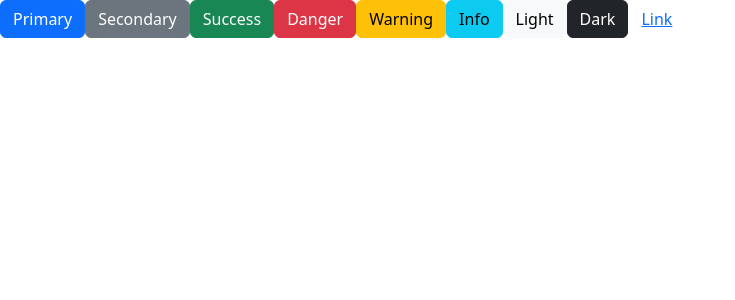
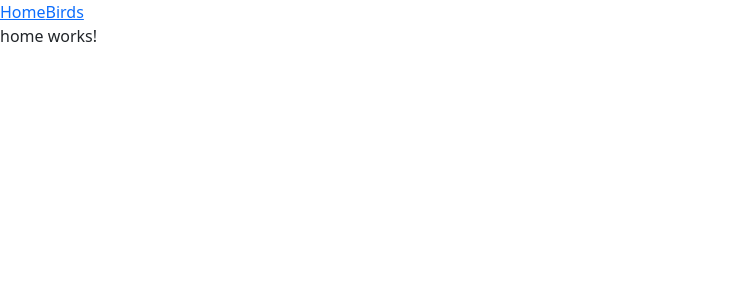
Before and after one commit to Azurba/Nature, an Angular app: page /home in a window 1280 px wide. Before the commit this address led to /. Shown: the top 300 px of the page, without its empty margins (0-735 px from the left). Built offline with nearby package versions, Linux system fonts and the light colour scheme.

Commit message:
add home and birds page

```diff
--- /dev/null
+++ b/src/app/Pages/birds/birds.component.html
@@ -0,0 +1 @@
+<p>birds works!</p>
--- /dev/null
+++ b/src/app/Pages/home/home.component.html
@@ -0,0 +1 @@
+<p>home works!</p>
--- a/src/app/app-routing.module.ts
+++ b/src/app/app-routing.module.ts
@@ -1,7 +1,13 @@
 import { NgModule } from '@angular/core';
 import { RouterModule, Routes } from '@angular/router';
+import { HomeComponent } from './Pages/home/home.component';
+import { BirdsComponent } from './Pages/birds/birds.component';
 
-const routes: Routes = [];
+const routes: Routes = [
+  {path: 'home', component: HomeComponent},
+  {path: '', redirectTo: 'home', pathMatch: 'full'}, //make the 'home' the default path
+  {path: 'birds', component: BirdsComponent}
+];
 
 @NgModule({
   imports: [RouterModule.forRoot(routes)],
--- a/src/app/app.component.html
+++ b/src/app/app.component.html
@@ -1,10 +1,5 @@
-<button type="button" class="btn btn-primary">Primary</button>
-<button type="button" class="btn btn-secondary">Secondary</button>
-<button type="button" class="btn btn-success">Success</button>
-<button type="button" class="btn btn-danger">Danger</button>
-<button type="button" class="btn btn-warning">Warning</button>
-<button type="button" class="btn btn-info">Info</button>
-<button type="button" class="btn btn-light">Light</button>
-<button type="button" class="btn btn-dark">Dark</button>
-
-<button type="button" class="btn btn-link">Link</button>
+<nav>
+  <a routerLink="/home" routerLinkActive="active">Home</a>
+  <a routerLink="/birds" routerLinkActive="active">Birds</a>
+</nav>
+<router-outlet></router-outlet>
--- a/src/app/app.module.ts
+++ b/src/app/app.module.ts
@@ -3,10 +3,14 @@ import { BrowserModule } from '@angular/platform-browser';
 
 import { AppRoutingModule } from './app-routing.module';
 import { AppComponent } from './app.component';
+import { HomeComponent } from './Pages/home/home.component';
+import { BirdsComponent } from './Pages/birds/birds.component';
 
 @NgModule({
   declarations: [
-    AppComponent
+    AppComponent,
+    HomeComponent,
+    BirdsComponent
   ],
   imports: [
     BrowserModule,
```
Also changed, not shown: src/app/Pages/birds/birds.component.ts (added, +10 -0 lines), src/app/Pages/home/home.component.ts (added, +10 -0 lines), src/app/Pages/birds/birds.component.scss (added), src/app/Pages/home/home.component.scss (added), 2 other files (tests, documents, lock files or other folders).
